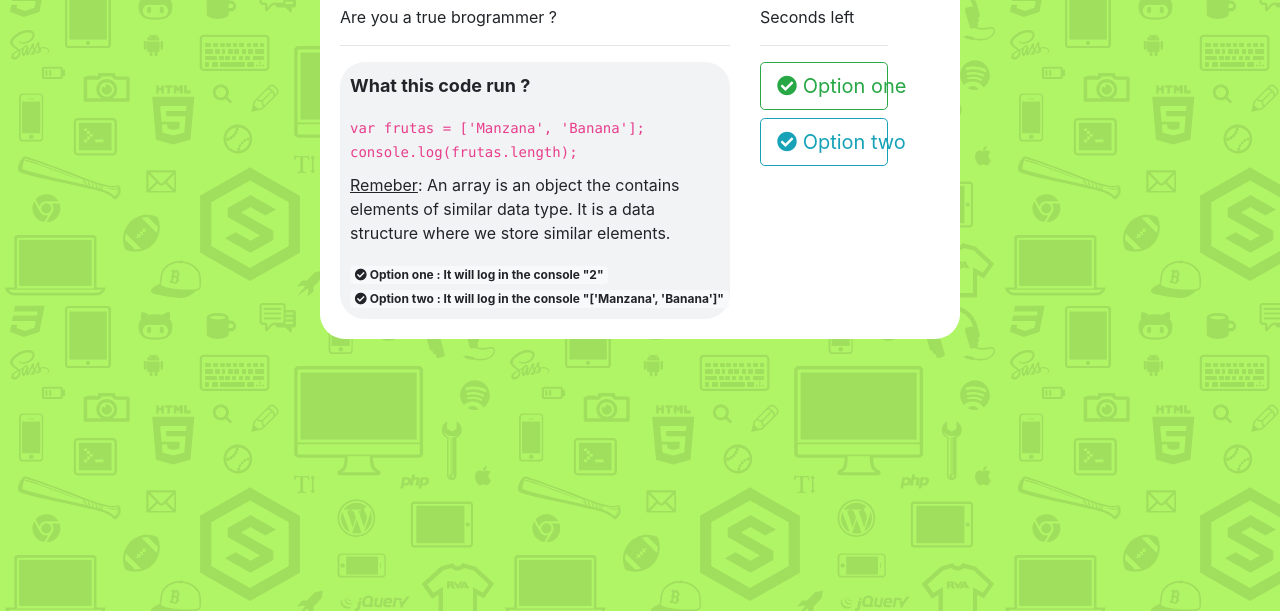
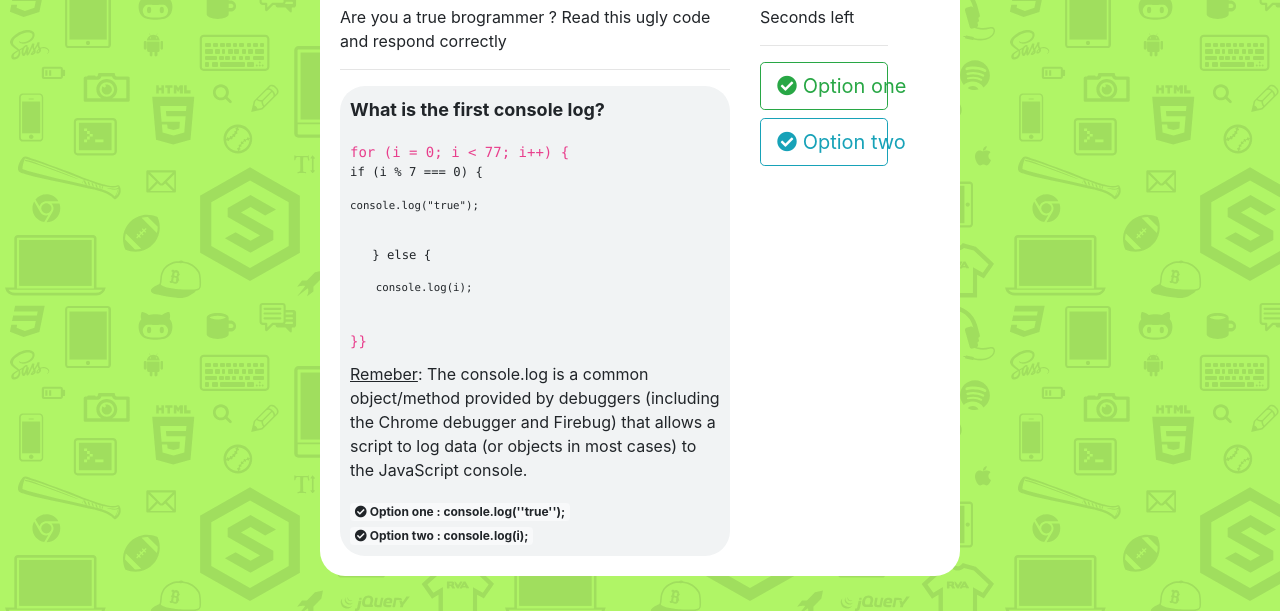
Before and after one commit to FreddyJD/Advanced-Trivia, a plain HTML site: page index.html in a window 1280 px wide. Shown: the part 189-800 px from the top of the page. Drawn offline with nearby package versions, Linux system fonts and the light colour scheme.

Commit message:
Clean index

```diff
--- a/index.html
+++ b/index.html
@@ -17,27 +17,31 @@
                 <!--  this is a sample question-->
                 <div class="col-md-8">
                     <h2>JS Quiz</h2>
-                    <p> Are you a true brogrammer ?</p>
+                    <p>Are you a true brogrammer ? Read this ugly code and respond correctly</p>
                     <hr>
                     <div class="question">
-                        <p class="question-title"> What this code run ? </p>
+                        <p class="question-title"> What is the first console log? </p>
                         <code>
-                            var frutas = ['Manzana', 'Banana'];
+                            for (i = 0; i < 77; i++) {
+                                <pre>if (i % 7 === 0) {</pre>
+                                    <pre><pre>console.log("true"); </pre></pre>
+                                    <pre>   } else { </pre>
+                                        <pre><pre>    console.log(i);<br></pre></pre>
+                                }}
+
+                            </code>
                         <br>
-                            <samp>console.log(frutas.length)</samp>;
-                        </code>
-                        <br>
-                        <p class="question-fun-fact"><u>Remeber</u>: An array is an object the contains elements of similar data type. It is a data structure where we store similar elements.</p>
-                        <span id="hideR2"><a class="badge badge-light"> <i class="fas fa-check-circle"></i> Option one :<span id="op1"> It will log in the console "2" </span> </a> <br></span>
-                        <span id="hideR"><a class="badge badge-light"> <i class="fas fa-check-circle"></i> Option two : <span id="op2"> It will log in the console "['Manzana', 'Banana']" </span> </a></span>
+                        <p class="question-fun-fact"><u>Remeber</u>: The console.log is a common object/method provided by debuggers (including the Chrome debugger and Firebug) that allows a script to log data (or objects in most cases) to the JavaScript console.</p>
+                        <span id="hideR2"><a class="badge badge-light"> <i class="fas fa-check-circle"></i> <span id="hu">Option one :</span><span id="op1"> console.log(''true''); </span> </a> <br></span>
+                        <span id="hideR"><a class="badge badge-light"> <i class="fas fa-check-circle"></i> Option two : <span id="op2"> console.log(i); </span> </a></span>
                     </div>
                 </div>
                 <!--  this is a sample question-->
 
                 <div class="col-md-3">
                     <h2 id="time">30</h2>
-                    <p>Seconds left</p>
-                    <hr>
+                    <p id="h">Seconds left</p>
+                    <hr id="hr">
 
                     <button id="b1" type="button" class="btn btn-outline-success btn-lg btn-block"><i class="fas fa-check-circle"></i> Option one</button>
                     <button id="b2" type="button" class="btn btn-outline-info btn-lg btn-block"><i class="fas fa-check-circle"></i> Option two</button>
```
